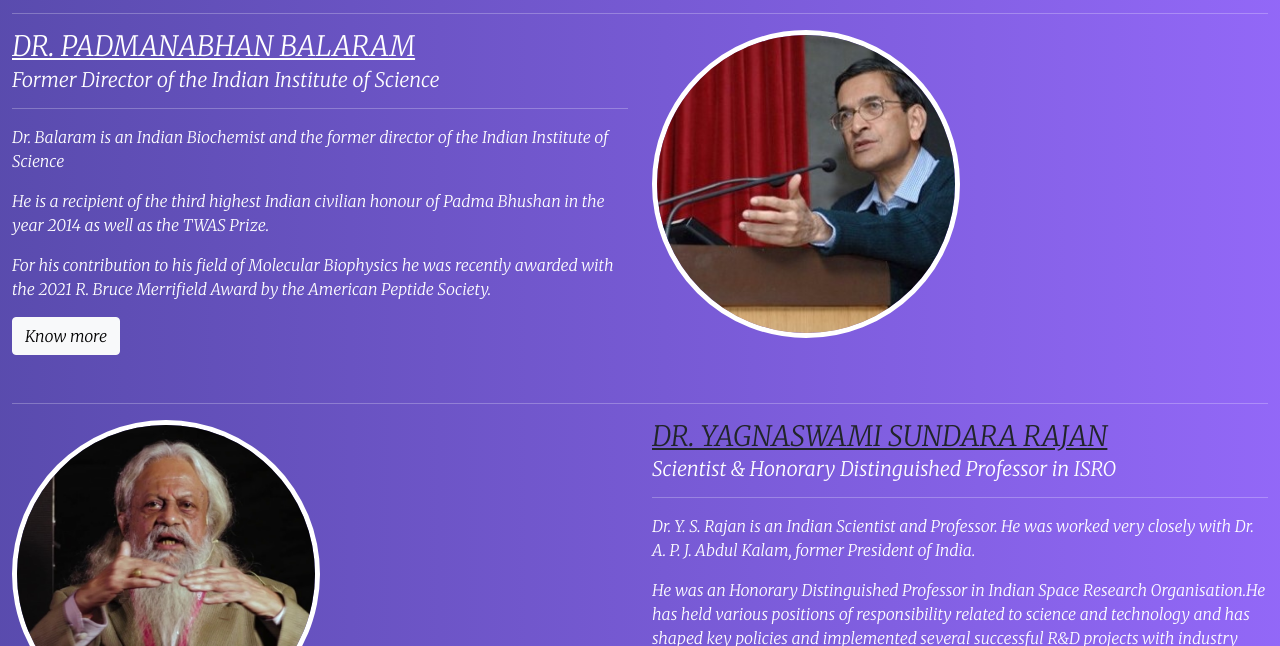
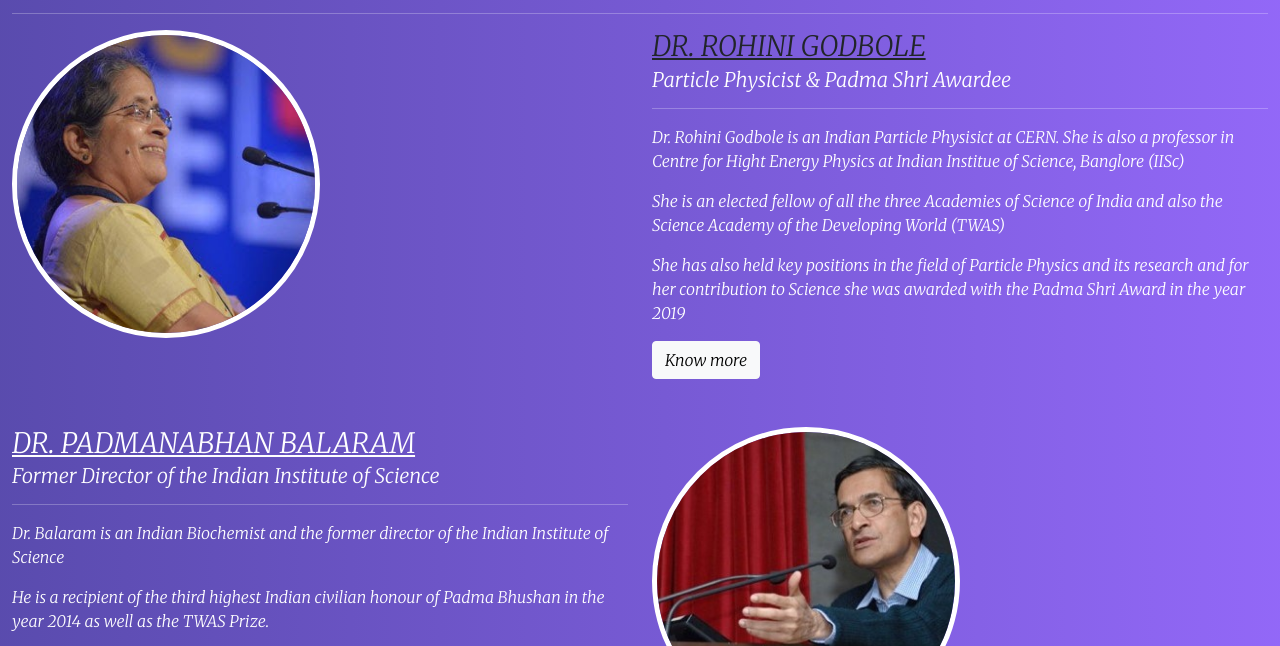
Before and after one commit to Ajjukota/eml-site-iith, a plain HTML site: page speakers.html in a window 1280 px wide. Shown: the part 142-788 px from the top of the page. Drawn offline with nearby package versions, Linux system fonts and the light colour scheme; a web font is replaced by a local one.

Commit message:
dr rohini upcoming and speaker

```diff
--- a/speakers.html
+++ b/speakers.html
@@ -86,9 +86,38 @@
                 EML SPEAKERS
             </h2>
 
-            <hr style="color: #fff; size: 2px;">
 
 
+            <!---Dr Rohini Godbole Starts-->
+            <hr style="color: #fff; size: 2px;">
+            <div class="row mb-5">
+                <div class="col-md-6 text-md-right">
+                    <img src="images/Dr_Rohini_godbole_ver.jpeg" alt="Personal Trainer 2 showspk2"
+                        class="img-fluid border-white border-w-5 w-50 w-md-80 w-lg-60 rounded-circle">
+                </div>
+                <div class="col-md-6 flex-valign showtxt2" >
+                    <h3 class="text-uppercase text-letter-spacing-xs mt-0 mb-1 text-dark font-weight-bold">
+                        <u>Dr. Rohini Godbole</u>
+                    </h3>
+                    <h5 class="my-0 font-weight-normal">
+                        <em>Particle Physicist &amp Padma Shri Awardee</em>
+                    </h5>
+                    <hr class="hr-primary w-70 ml-0 mb-3">
+                    <p>
+                        Dr. Rohini Godbole is an Indian Particle Physisict at CERN. She is also a professor in Centre for Hight Energy Physics at Indian Institue of Science, Banglore (IISc)
+                        </p>
+                        <p>She is an elected fellow of all the three Academies of Science of India and also the Science Academy of the Developing World (TWAS)
+                    </p>
+                    <p>She has also held key positions in the field of Particle Physics and its research and for her contribution to Science she was awarded with the Padma Shri Award in the year 2019</p>
+
+                    <a href="http://rmgodbole.in/"><button type="button" class="btn btn-light">Know more</button></a>
+
+                </div>
+            </div>
+            </hr>
+
+            <!--Dr Rohini Godbole Ends-->
+            <!--Dr. Balaram Starts-->
 
             <div class="row mb-5">
                 <div class="col-md-6 order-md-2 showspkimg1">
@@ -111,7 +140,7 @@
                             class="btn btn-light">Know more</button></a>
                 </div>
             </div>
-
+            <!---Dr Balaram Ends-->
             <!-- Dr YS Rajan Addition Starts-->
             <hr style="color: #fff; size: 2px;">
             <div class="row mb-5">
```
Also changed, not shown: index.html (+9 -9 lines), images/DrRohiniPoster.jpeg (added), images/Dr_Rohini_godbole.jpeg (added), images/Dr_Rohini_godbole_ver.jpeg (added).
